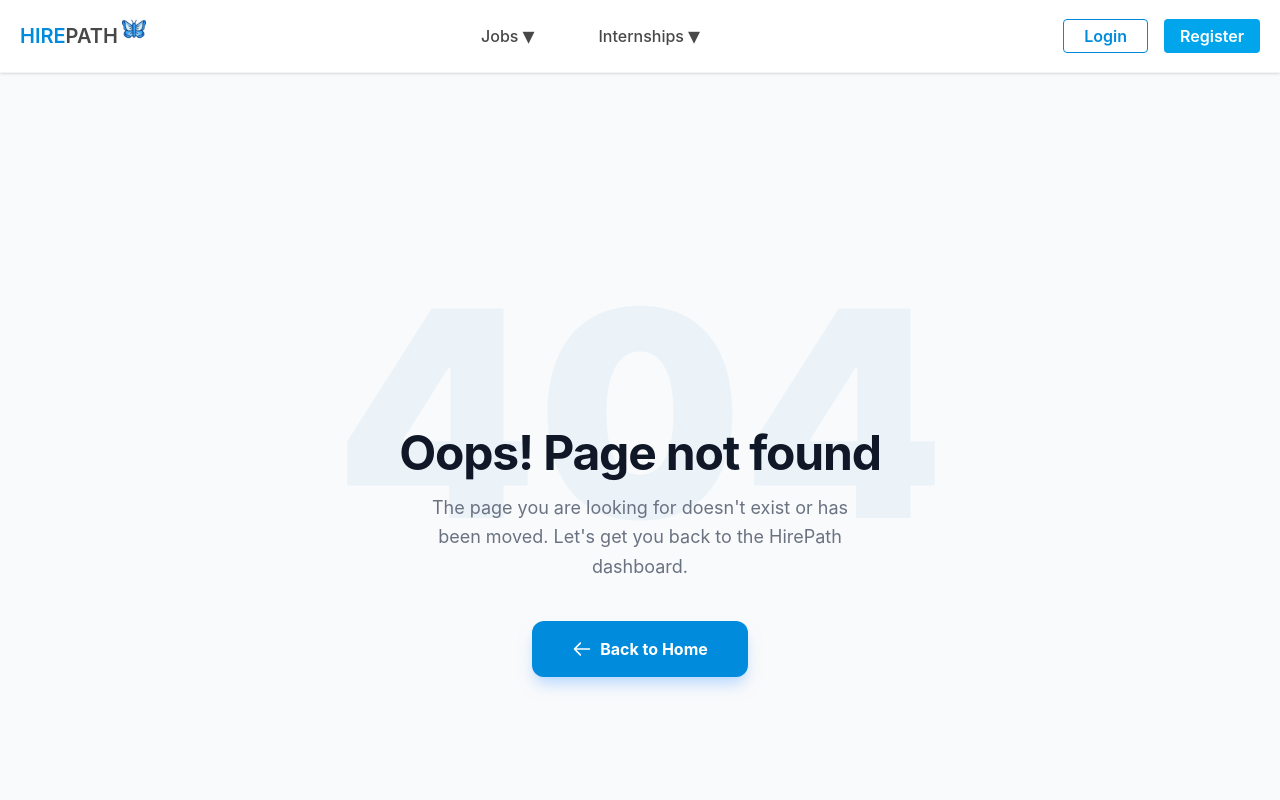
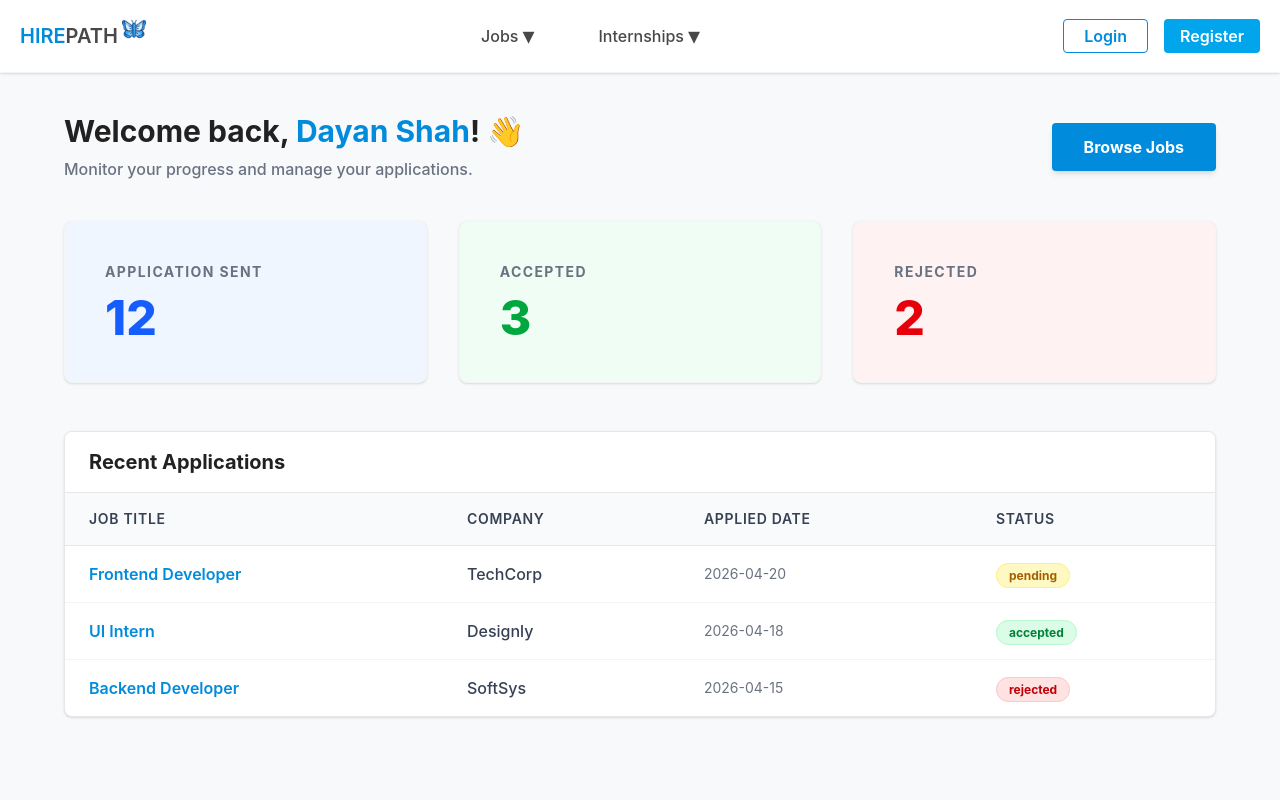
Before and after one commit to akramguroo-dev/hirepath, a React (Vite) app in the folder client/: page /student-dashboard in a window 1280 px wide. Shown: the top 800 px of the page. Built offline with nearby package versions, Linux system fonts and the light colour scheme.

Commit message:
feat: add student dashboard UI #10

```diff
--- a/client/src/App.jsx
+++ b/client/src/App.jsx
@@ -17,6 +17,7 @@ import FeedbackReceived from "./pages/FeedbackReceived";
 import FeedbackForm from "./pages/FeedbackForm";
 import EditProfile from "./pages/EditProfile";
 import NotFound from "./pages/NotFound";
+import StudentDashboard from "./pages/StudentDashboard";
 function App() {
   return (
     <>
@@ -81,6 +82,7 @@ function App() {
         />
         <Route path="/feedback/:applicationId" element={<FeedbackForm />} />
         <Route path="*" element={<NotFound />} />
+        <Route path="/student-dashboard" element={<StudentDashboard />} />
       </Routes>
       <Footer />
     </>
--- /dev/null
+++ b/client/src/pages/StudentDashboard.jsx
@@ -0,0 +1,87 @@
+import { Link } from "react-router-dom";
+export default function StudentDashboard() {
+  const userName = "Dayan Shah";
+  const stats = [
+    { label: "Application Sent", count: 12, color: "text-blue-600", bg: "bg-blue-50" },
+    { label: "Accepted", count: 3, color: "text-green-600", bg: "bg-green-50" },
+    { label: "Rejected", count: 2, color: "text-red-600", bg: "bg-red-50" },
+  ];
+  const recentApplications = [
+    { id: 1, company: "TechCorp", role: "Frontend Developer", status: "pending", date: "2026-04-20" },
+    { id: 2, company: "Designly", role: "UI Intern", status: "accepted", date: "2026-04-18" },
+    { id: 3, company: "SoftSys", role: "Backend Developer", status: "rejected", date: "2026-04-15" },
+  ];
+  const getStatusStyle = (status) => {
+    switch (status) {
+      case "accepted":
+        return "bg-green-100 text-green-700 border-green-200";
+      case "rejected":
+        return "bg-red-100 text-red-700 border-red-200";
+      default:
+        return "bg-yellow-100 text-yellow-700 border-yellow-200";
+    }
+  };
+
+  return (
+    <div className="min-h-screen bg-[#F8F9FB] p-4 md:p-10 font-sans">
+      <div className="max-w-6xl mx-auto">
+        <div className="flex flex-col md:flex-row justify-between items-start md:items-center mb-10 gap-5">
+          <div>
+            <h1 className="text-3xl font-bold text-[#212121]">
+              Welcome back, <span className="text-[#008BDC]">{userName}</span>! 👋
+            </h1>
+            <p className="text-gray-500 mt-2 font-medium">
+              Monitor your progress and manage your applications.
+            </p>
+          </div>
+          <Link
+            to="/jobs"
+            className="px-8 py-3 bg-[#008BDC] text-white rounded font-bold hover:bg-[#0076ba] transition shadow-md flex items-center justify-center"
+          >
+            Browse Jobs
+          </Link>
+        </div>
+        <div className="grid grid-cols-1 md:grid-cols-3 gap-8 mb-12">
+          {stats.map((stat, index) => (
+            <div key={index} className={`${stat.bg} p-10 rounded-lg border border-gray-100 shadow-sm transition hover:shadow-md`}>
+              <p className="text-sm font-bold text-gray-500 uppercase tracking-widest">{stat.label}</p>
+              <p className={`text-5xl font-extrabold ${stat.color} mt-3`}>{stat.count}</p>
+            </div>
+          ))}
+        </div>
+        <div className="bg-white rounded-lg shadow-sm border border-gray-200 overflow-hidden">
+          <div className="px-6 py-4 border-b border-gray-200 bg-white">
+            <h2 className="text-xl font-bold text-[#212121]">Recent Applications</h2>
+          </div>
+          <div className="overflow-x-auto">
+            <table className="w-full text-left border-collapse">
+              <thead className="bg-gray-50 border-b border-gray-200">
+                <tr>
+                  <th className="px-6 py-4 font-semibold text-gray-700 text-sm uppercase tracking-wider">Job Title</th>
+                  <th className="px-6 py-4 font-semibold text-gray-700 text-sm uppercase tracking-wider">Company</th>
+                  <th className="px-6 py-4 font-semibold text-gray-700 text-sm uppercase tracking-wider">Applied Date</th>
+                  <th className="px-6 py-4 font-semibold text-gray-700 text-sm uppercase tracking-wider">Status</th>
+                </tr>
+              </thead>
+              <tbody className="divide-y divide-gray-100">
+                {recentApplications.map((app) => (
+                  <tr key={app.id} className="hover:bg-gray-50 transition-colors">
+                    <td className="px-6 py-4 font-semibold text-[#008BDC]">{app.role}</td>
+                    <td className="px-6 py-4 text-gray-700 font-medium">{app.company}</td>
+                    <td className="px-6 py-4 text-gray-500 text-sm">{app.date}</td>
+                    <td className="px-6 py-4">
+                      <span className={`px-3 py-1 rounded-full text-xs font-bold border ${getStatusStyle(app.status)}`}>
+                        {app.status}
+                      </span>
+                    </td>
+                  </tr>
+                ))}
+              </tbody>
+            </table>
+          </div>
+        </div>
+
+      </div>
+    </div>
+  );
+}
```
